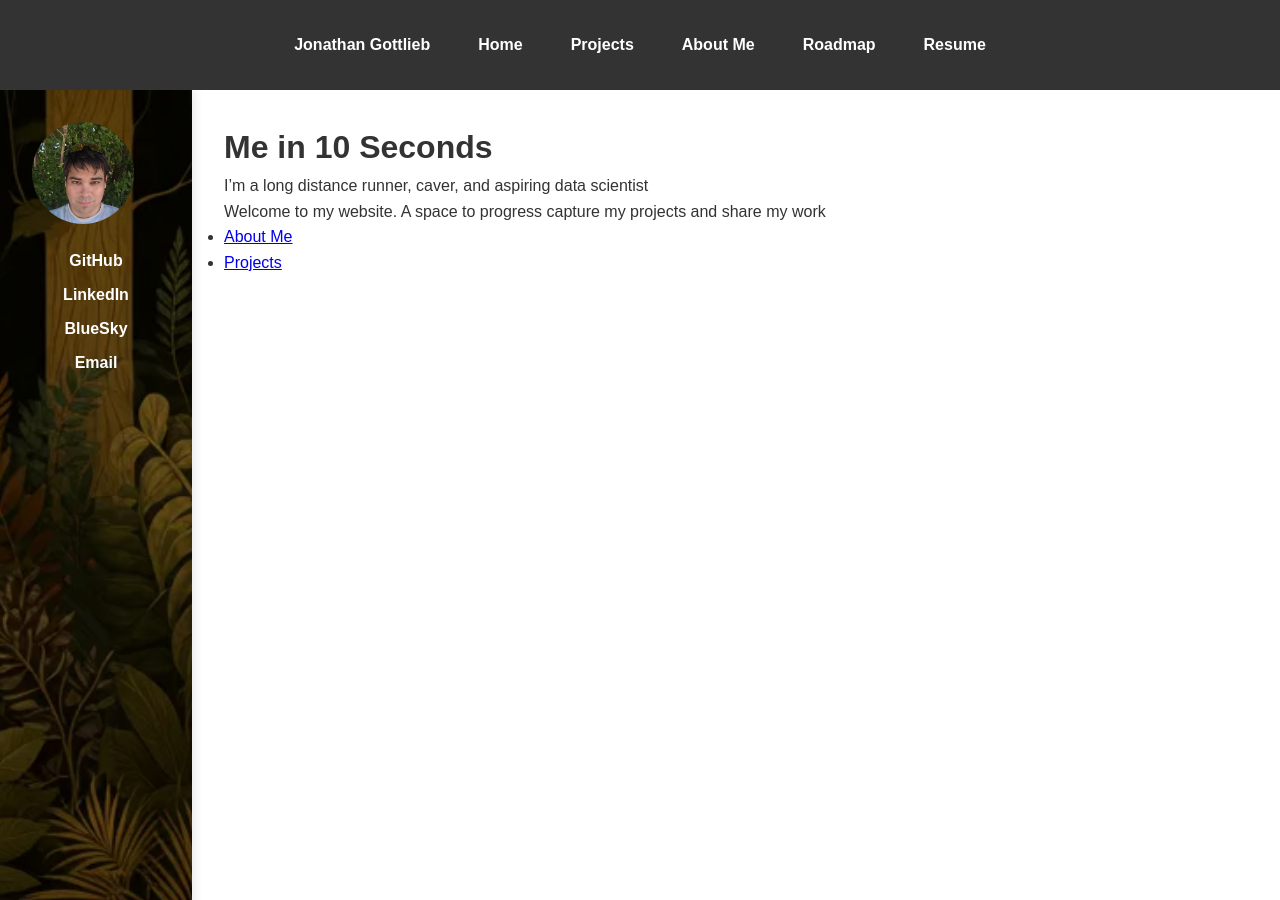
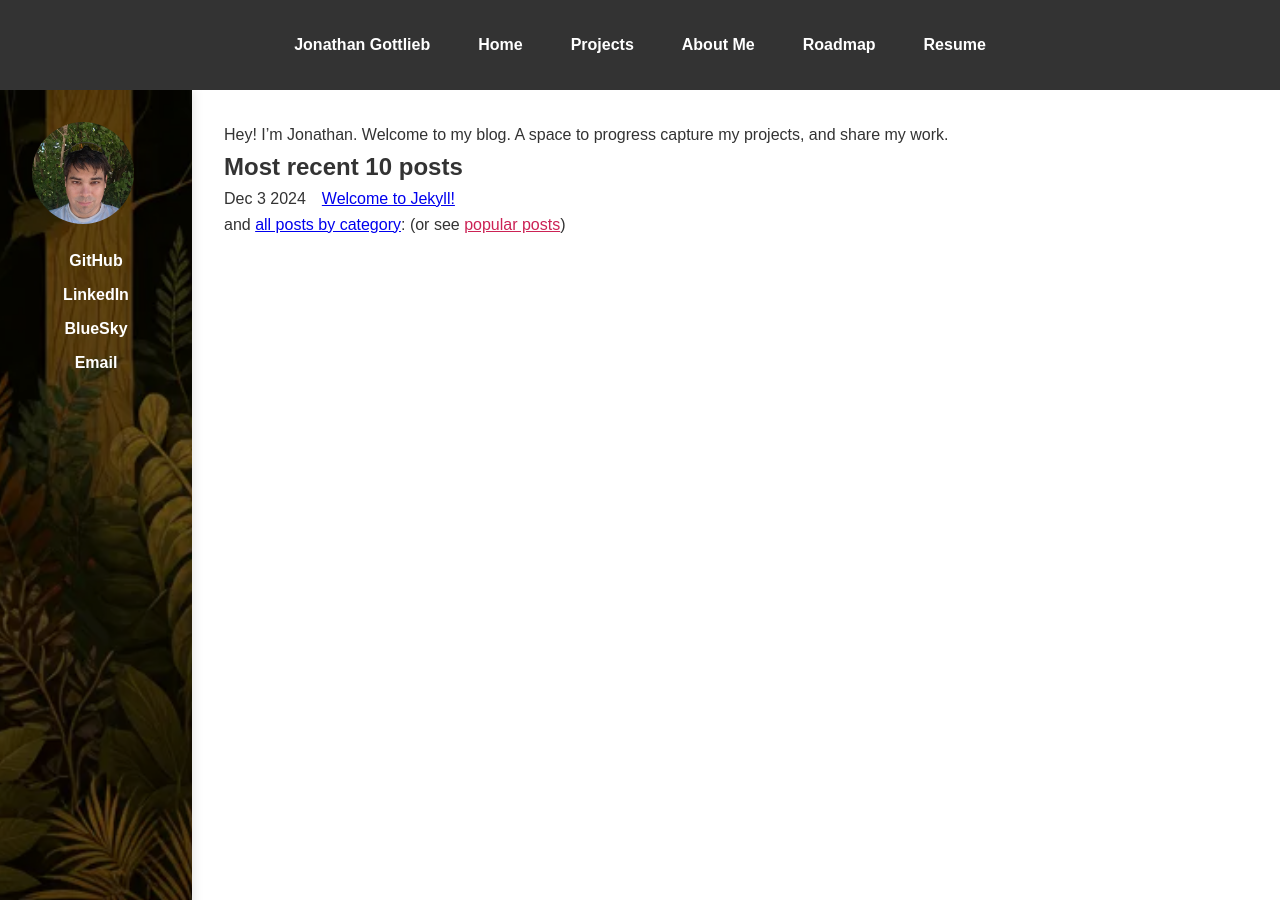
Before and after one commit to gotjon05/website_fina, a Jekyll site: the page built from index.markdown, in a window 1280 px wide. Built offline with Jekyll 4.4.1, drawn with Linux system fonts in a browser that asks for light colours.

Commit message:
updated index to include blog

```diff
--- a/index.markdown
+++ b/index.markdown
@@ -1,17 +1,25 @@
 ---
-# Feel free to add content and custom Front Matter to this file.
-# To modify the layout, see https://jekyllrb.com/docs/themes/#overriding-theme-defaults
-
 layout: default
 title: "Jonathan Gottlieb"
 permalink: /
 ---
 
-# Me in 10 Seconds
-I'm a long distance runner, caver, and aspiring data scientist
+Hey! I'm Jonathan. Welcome to my blog. A space to progress capture my projects, and share my work.
 
 
-Welcome to my website. A space to progress capture my projects and share my work
+## Most recent 10 posts
 
-- [About Me](/about/)
-- [Projects](/projects/)
+<table>
+  {% for post in site.posts limit:10 %}
+    <tr>
+      <td style="white-space: nowrap; padding-right: 1em;">
+        {{ post.date | date: "%b %-d %Y" }}
+      </td>
+      <td>
+        <a href="{{ post.url }}">{{ post.title }}</a>
+      </td>
+    </tr>
+  {% endfor %}
+</table>
+
+<p>and <a href="/categories">all posts by category</a>: (or see <a href="/popular-posts" style="color: #c25;">popular posts</a>)</p>
```
